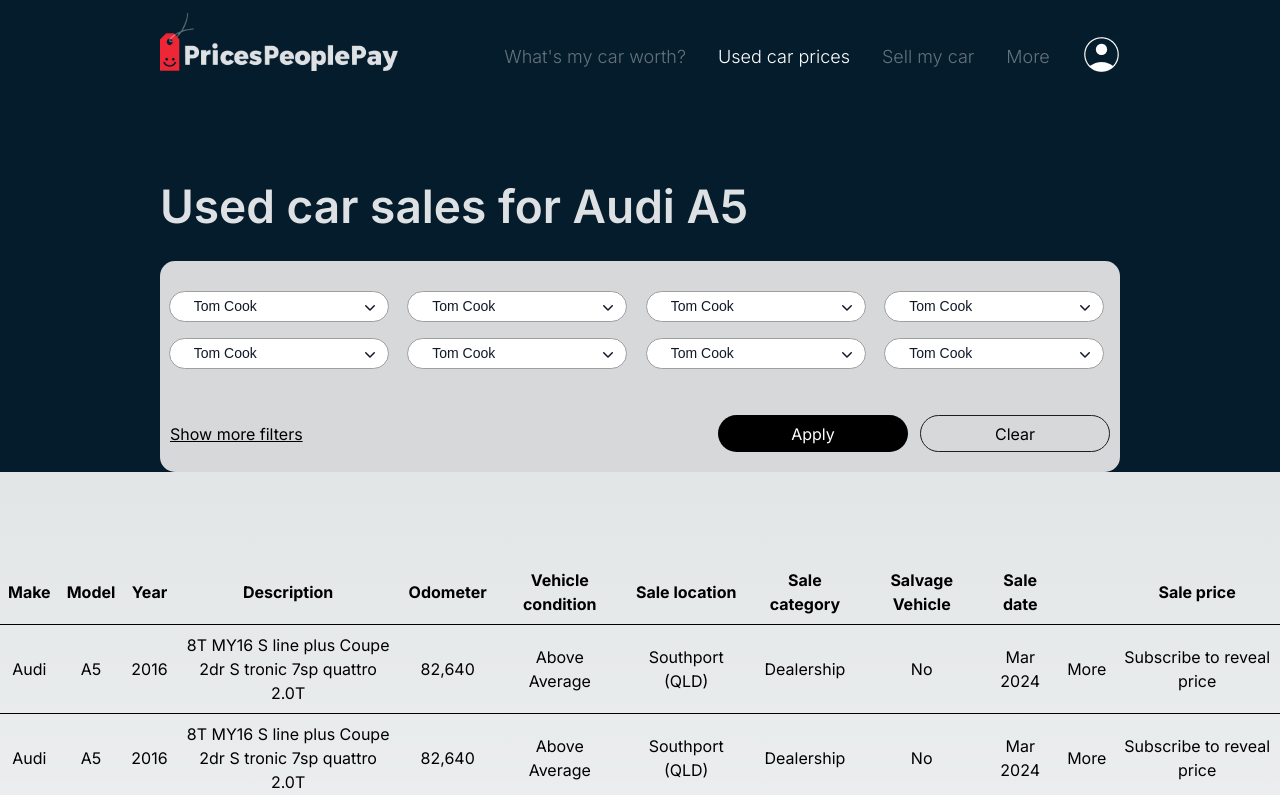
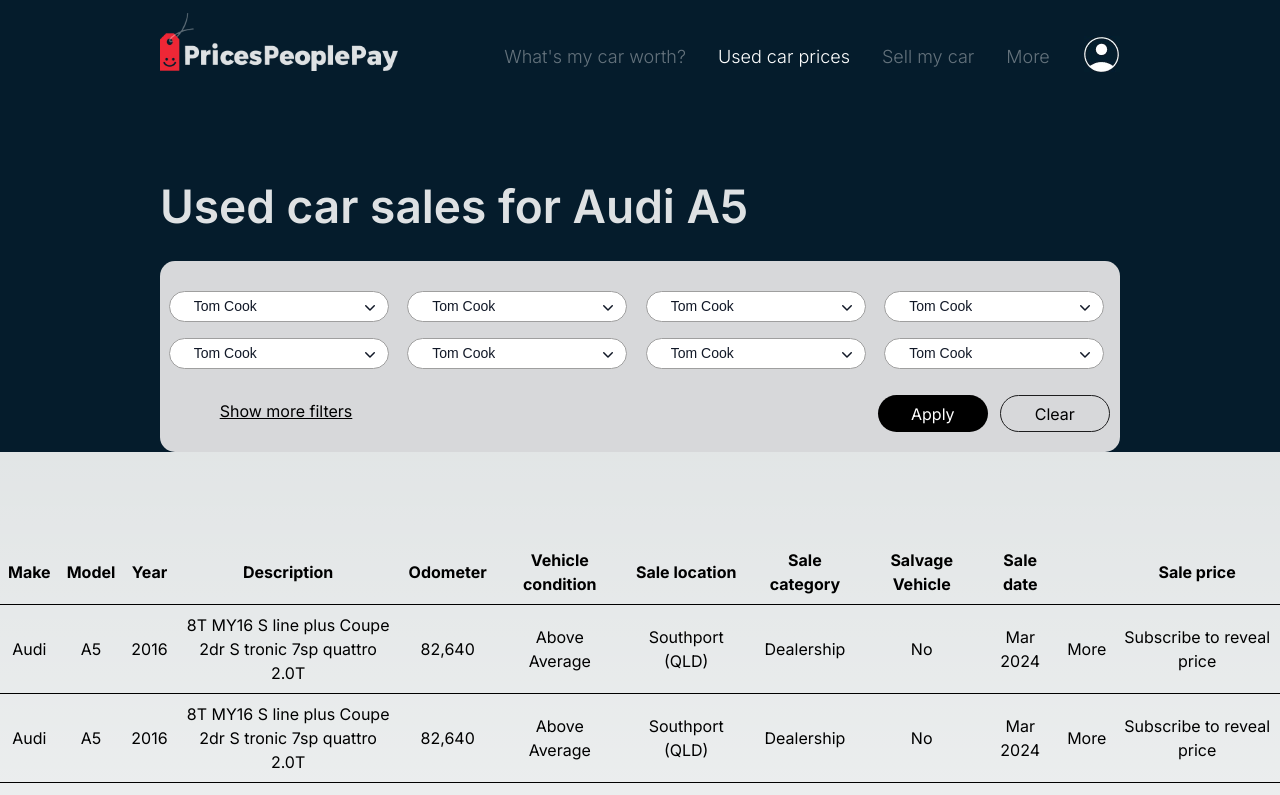
Before and after one commit to David6811/PreInterviewTaskWeb, a Next.js app: page / in a window 1280 px wide. Shown: the top 795 px of the page. Built offline with nearby package versions, Linux system fonts and the light colour scheme.

Commit message:
optimize filter control elements

```diff
--- a/app/components/CarFilter.css
+++ b/app/components/CarFilter.css
@@ -7,13 +7,12 @@
     padding: 10px 5px;
 }
 
-.carFilterButtons{
+/* .carFilterButtons{
     display: flex;
     flex-wrap: wrap;
-}
+} */
 
-.showMoreLink{
-    width: 300px;
+.showMoreLink{;
     color: black;
     text-decoration: underline;
 }
--- a/app/components/CarFilter.tsx
+++ b/app/components/CarFilter.tsx
@@ -35,10 +35,12 @@
 
 
                     <div className='carInnerContainner'>
-                        <div className='grid grid-rows-2 flex justify-between items-center mt-8 carFilterButtons'>
-                            <div className='flex justify-between items-center '>
-                                <a className='showMoreLink'>Show more filters</a>
+                        <div className='grid grid-cols-1 sm:grid-cols-4 md:grid-cols-4 lg:grid-cols-4 xl:grid-cols-4 gap-1 mt-3'>
+                            <div className='mt-1'>
+                                <a className='flex justify-center showMoreLink'>Show more filters</a>
                             </div>
+                            <div></div>
+                            <div></div>
                             <div className='flex justify-between items-center gap-3'>
                                 <button className='applyButton'>Apply</button>
                                 <button className='clearButton'>Clear</button>
```
